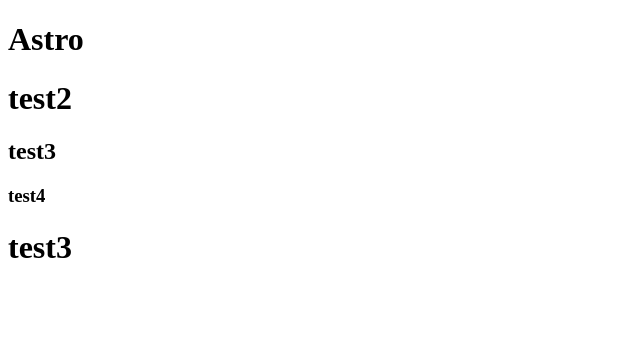
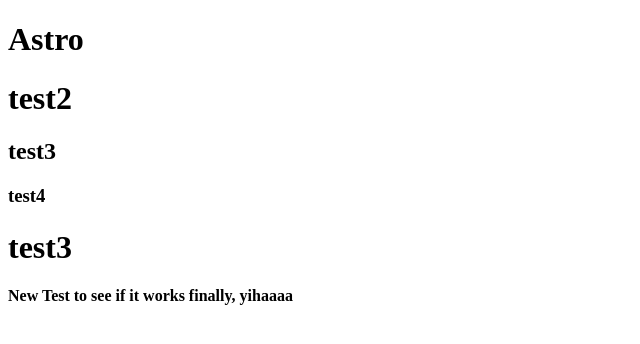
Before and after one commit to NajimFS/IIITHRIII, an Astro site: page / in a window 1280 px wide. Shown: the whole page, without its empty margins (0-640 px from the left). Built offline with nearby package versions, Linux system fonts and the light colour scheme; Astro itself is replaced by a stand-in of ours.

Commit message:
submitting new h4 test

```diff
--- a/src/pages/index.astro
+++ b/src/pages/index.astro
@@ -16,5 +16,6 @@
 		<h2>test3</h2>
 		<h3>test4</h3>
 		<h1>test3</h1>
+		<h4>New Test to see if it works finally, yihaaaa</h4>
 	</body>
 </html>
```
